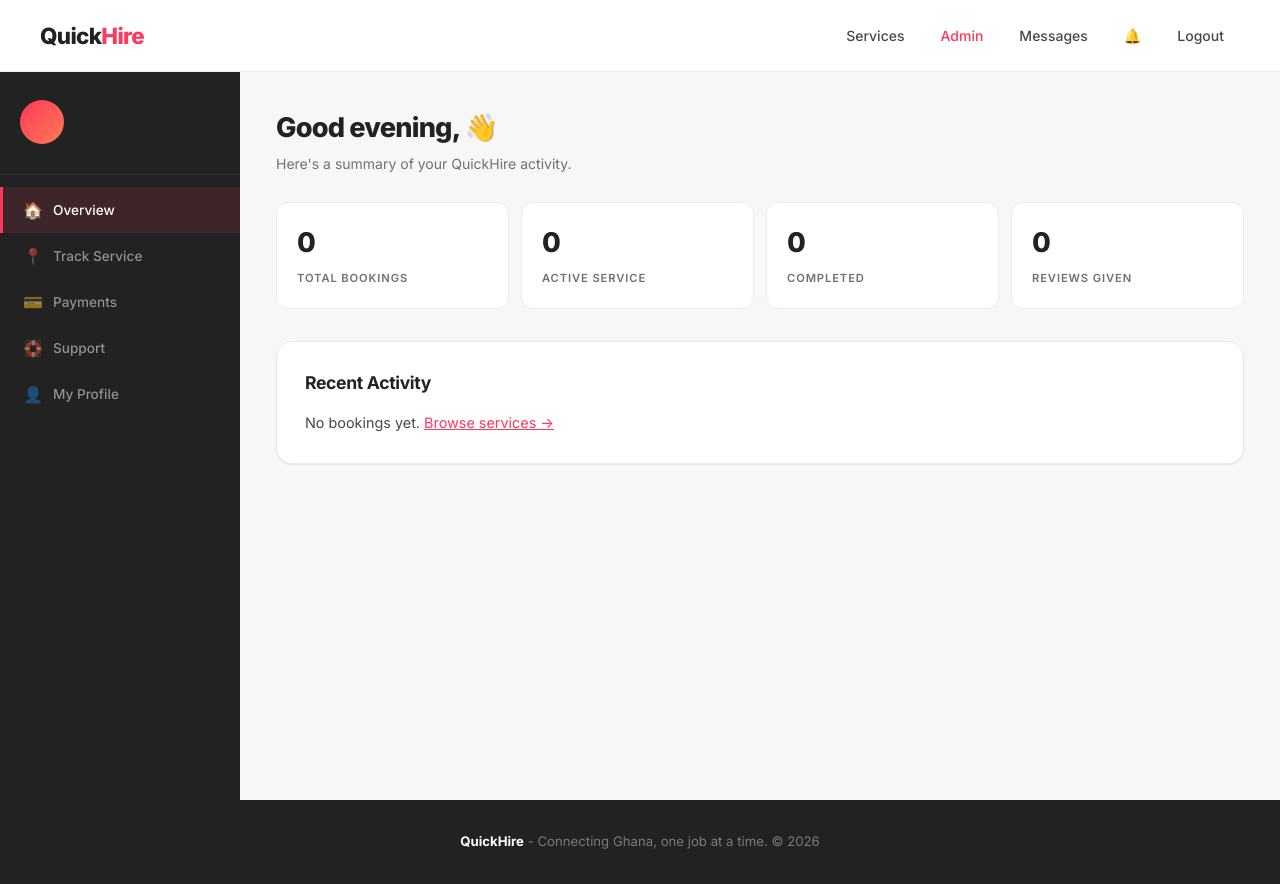
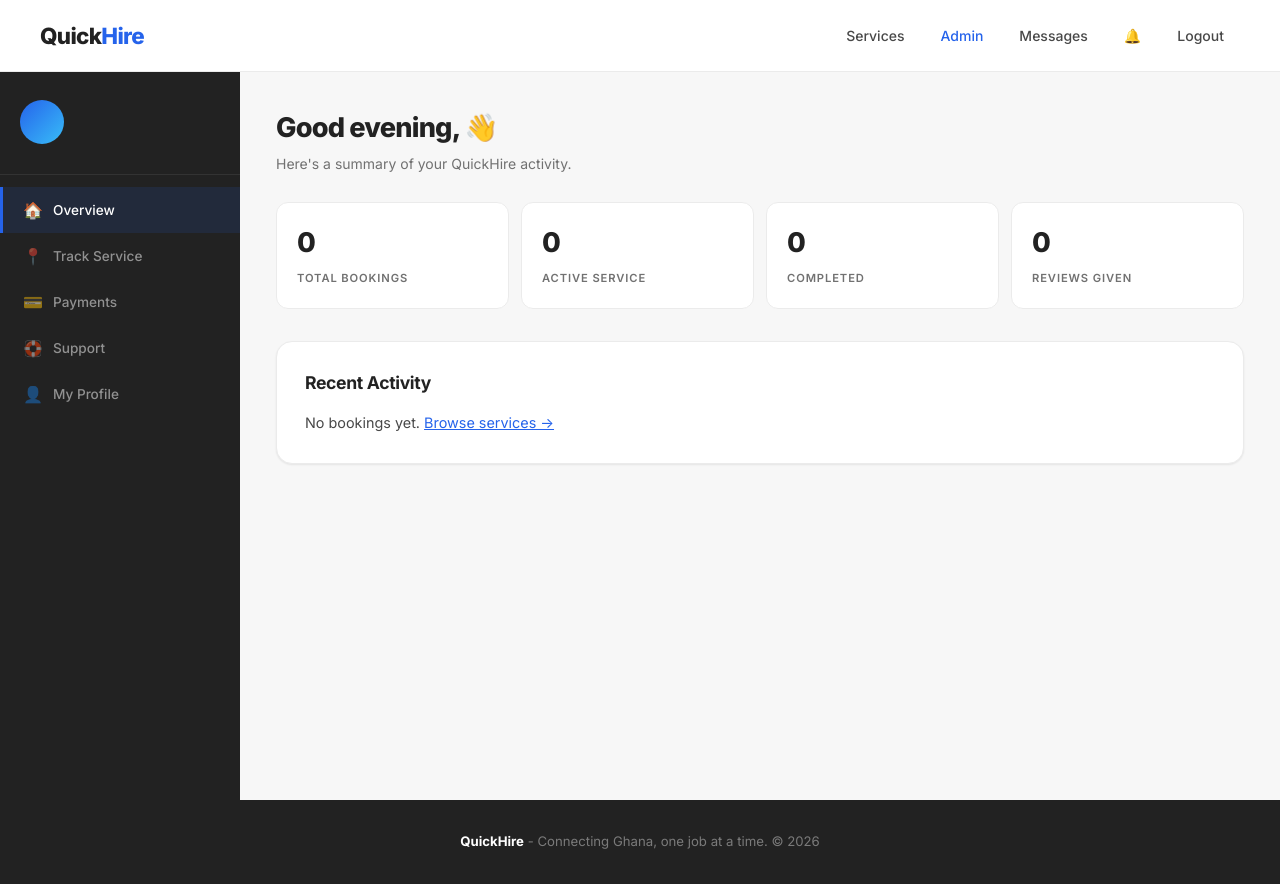
Before and after one commit to Kay-all-Day/quickhire-, a PHP site: page /dashboard.php in a window 1280 px wide. Run offline with PHP 8.4, Linux system fonts and the light colour scheme; the visitor is signed in with stand-in values (Sample User, id 1); data that the repository does not hold is empty.

Commit message:
style: change primary color from coral to blue (#2563EB)
Co-Authored-By: Claude Sonnet 4.6 <noreply@anthropic.com>

```diff
--- a/style.css
+++ b/style.css
@@ -5,9 +5,9 @@
 
 :root {
   /* Brand */
-  --primary:      #FF385C;
-  --primary-dk:   #E31C5F;
-  --primary-glow: rgba(255,56,92,0.1);
+  --primary:      #2563EB;
+  --primary-dk:   #1D4ED8;
+  --primary-glow: rgba(37,99,235,0.1);
 
   /* Palette */
   --bg:           #FFFFFF;
@@ -45,7 +45,7 @@
   --shadow-md:    0 2px 8px rgba(0,0,0,0.12), 0 0 0 1px rgba(0,0,0,0.03);
   --shadow-lg:    0 8px 28px rgba(0,0,0,0.16), 0 4px 8px rgba(0,0,0,0.05);
   --shadow-card:  0 2px 4px rgba(0,0,0,0.06), 0 4px 12px rgba(0,0,0,0.04);
-  --shadow-glow:  0 4px 16px rgba(255,56,92,0.25);
+  --shadow-glow:  0 4px 16px rgba(37,99,235,0.25);
   --transition:   cubic-bezier(0.4, 0, 0.2, 1);
 }
 
@@ -165,7 +165,7 @@ nav {
   position: absolute;
   width: 400px; height: 400px;
   border-radius: 50%;
-  background: radial-gradient(circle, rgba(255,56,92,0.14) 0%, transparent 70%);
+  background: radial-gradient(circle, rgba(37,99,235,0.14) 0%, transparent 70%);
   top: -100px; right: -80px;
   pointer-events: none;
 }
@@ -180,8 +180,8 @@ nav {
   letter-spacing: 0.12em;
   text-transform: uppercase;
   color: var(--primary);
-  background: rgba(255,56,92,0.12);
-  border: 1px solid rgba(255,56,92,0.22);
+  background: rgba(37,99,235,0.12);
+  border: 1px solid rgba(37,99,235,0.22);
   padding: 6px 14px;
   border-radius: var(--radius-pill);
   margin-bottom: 20px;
@@ -452,7 +452,7 @@ nav {
   width: 56px;
   height: 56px;
   border-radius: 50%;
-  background: linear-gradient(135deg, var(--primary), #FF7B54);
+  background: linear-gradient(135deg, var(--primary), #38BDF8);
   color: #fff;
   font-weight: 700;
   font-size: 1.1rem;
@@ -614,7 +614,7 @@ footer strong { font-weight: 700; color: #fff; }
   right: -60px; top: -60px;
   width: 300px; height: 300px;
   border-radius: 50%;
-  background: radial-gradient(circle, rgba(255,56,92,0.12) 0%, transparent 70%);
+  background: radial-gradient(circle, rgba(37,99,235,0.12) 0%, transparent 70%);
   pointer-events: none;
 }
 
@@ -625,8 +625,8 @@ footer strong { font-weight: 700; color: #fff; }
   letter-spacing: 0.12em;
   text-transform: uppercase;
   color: var(--primary);
-  background: rgba(255,56,92,0.12);
-  border: 1px solid rgba(255,56,92,0.22);
+  background: rgba(37,99,235,0.12);
+  border: 1px solid rgba(37,99,235,0.22);
   padding: 5px 14px;
   border-radius: var(--radius-pill);
   margin-bottom: 14px;
@@ -757,7 +757,7 @@ footer strong { font-weight: 700; color: #fff; }
   width: 48px;
   height: 48px;
   border-radius: 50%;
-  background: linear-gradient(135deg, var(--primary), #FF7B54);
+  background: linear-gradient(135deg, var(--primary), #38BDF8);
   color: #fff;
   font-weight: 700;
   font-size: 0.9rem;
@@ -824,7 +824,7 @@ footer strong { font-weight: 700; color: #fff; }
   width: 88px;
   height: 88px;
   border-radius: 50%;
-  background: linear-gradient(135deg, var(--primary), #FF7B54);
+  background: linear-gradient(135deg, var(--primary), #38BDF8);
   color: #fff;
   font-weight: 800;
   font-size: 1.7rem;
@@ -1242,7 +1242,7 @@ footer strong { font-weight: 700; color: #fff; }
   width: 44px;
   height: 44px;
   border-radius: 50%;
-  background: linear-gradient(135deg, var(--primary), #FF7B54);
+  background: linear-gradient(135deg, var(--primary), #38BDF8);
   color: #fff;
   font-weight: 700;
   font-size: 0.9rem;
@@ -1279,7 +1279,7 @@ footer strong { font-weight: 700; color: #fff; }
 
 .dash-nav-item.active {
   color: #fff;
-  background: rgba(255,56,92,0.12);
+  background: rgba(37,99,235,0.12);
   border-left-color: var(--primary);
 }
 
```
